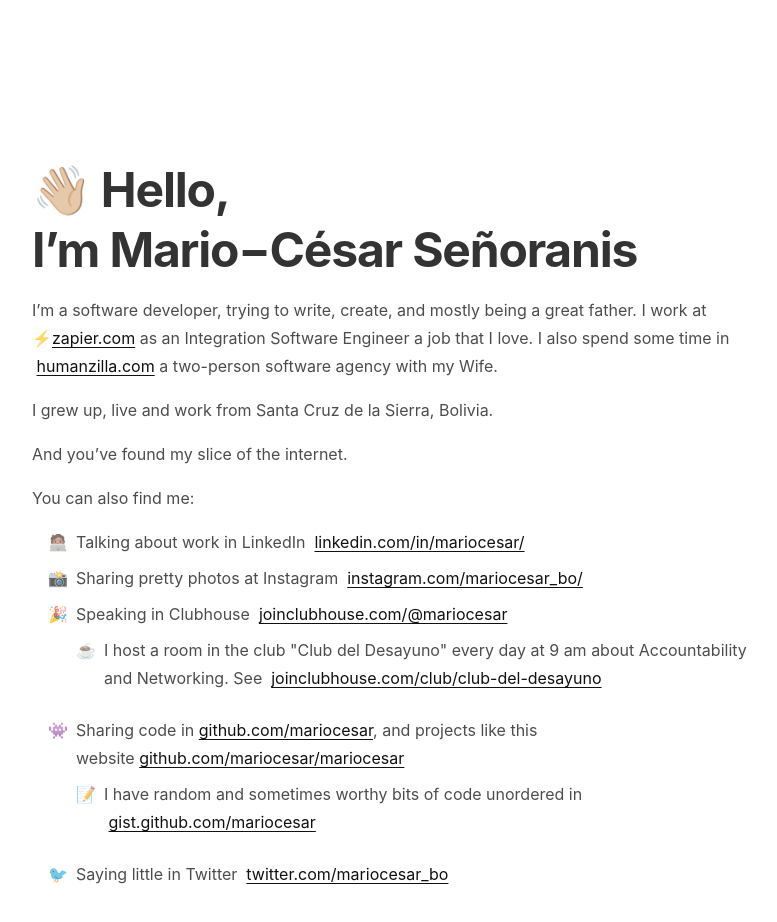
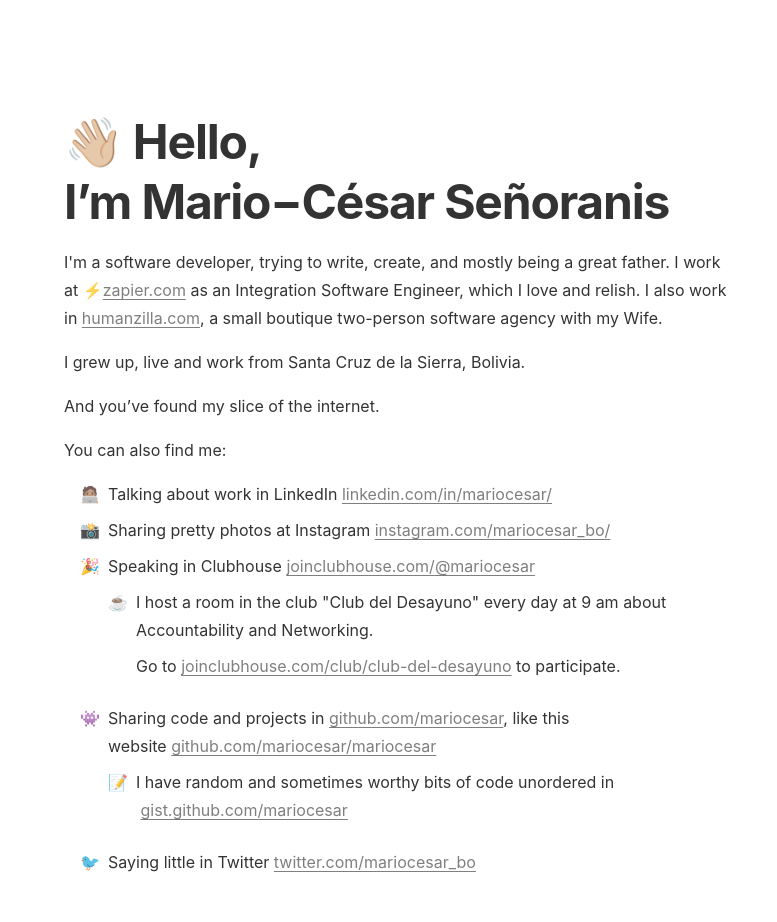
Before and after one commit to mariocesar/mariocesar, a Next.js app: page / in a window 1280 px wide. Shown: the top 922 px of the page, without its empty margins (240-1017 px from the left). Before the commit the page ends 896 px from the top, so only its background shows below. Built offline with nearby package versions, Linux system fonts and the light colour scheme.

Commit message:
Style and copy

```diff
--- /dev/null
+++ b/components/ListItem.js
@@ -0,0 +1,7 @@
+export default function ListItem({ icon, children }) {
+  return (
+    <li data-icon={icon}>
+      <div>{children}</div>
+    </li>
+  );
+}
--- /dev/null
+++ b/components/MarkupLink.js
@@ -0,0 +1,11 @@
+export default function MarkupLink({ children, title }) {
+  let cleanHref = children.startsWith("http")
+    ? children.toString().trim()
+    : `https://${children.toString().trim()}`;
+
+  return (
+    <a target="_blank" title={title || cleanHref} href={cleanHref}>
+      {children.toString().trim()}
+    </a>
+  );
+}
--- a/pages/index.js
+++ b/pages/index.js
@@ -1,22 +1,7 @@
 import Head from "next/head";
 import Page from "../components/Page";
-
-const ListItem = ({ icon, children }) => {
-  return (
-    <li data-icon={icon}>
-      <span>{children}</span>
-    </li>
-  );
-};
-
-const MarkupLink = ({ href }) => {
-  let cleanHref = href.startsWith("http") ? href : `https://${href}`;
-  return (
-    <a target="_blank" href={cleanHref}>
-      {href}
-    </a>
-  );
-};
+import ListItem from "../components/ListItem";
+import MarkupLink from "../components/MarkupLink";
 
 export default function Home() {
   return (
@@ -30,56 +15,62 @@
           <br />
           I’m Mario&minus;César Señoranis
         </h1>
+
         <p>
-          I’m a software developer, trying to write, create, and mostly being a
-          great father. I work at ⚡️
-          <MarkupLink href="zapier.com" /> as an Integration Software Engineer a
-          job that I love. I also spend some time in &nbsp;
-          <MarkupLink href="humanzilla.com" /> a two-person software agency with
-          my Wife.
+          I'm a software developer, trying to write, create, and mostly being a
+          great father. I work at ⚡️<MarkupLink>zapier.com</MarkupLink> as an
+          Integration Software Engineer, which I love and relish. I also work in{" "}
+          <MarkupLink>humanzilla.com</MarkupLink>, a small boutique two-person
+          software agency with my Wife.
         </p>
         <p>I grew up, live and work from Santa Cruz de la Sierra, Bolivia.</p>
         <p>And you’ve found my slice of the internet.</p>
         <p>You can also find me:</p>
+
         <ul role="list">
           <ListItem icon="🧑🏽‍💻">
-            Talking about work in LinkedIn &nbsp;
-            <MarkupLink href="linkedin.com/in/mariocesar/" />
+            Talking about work in LinkedIn&nbsp;
+            <MarkupLink>linkedin.com/in/mariocesar/</MarkupLink>
           </ListItem>
 
           <ListItem icon="📸">
-            Sharing pretty photos at Instagram &nbsp;
-            <MarkupLink href="instagram.com/mariocesar_bo/" />
+            Sharing pretty photos at Instagram&nbsp;
+            <MarkupLink>instagram.com/mariocesar_bo/</MarkupLink>
           </ListItem>
           <ListItem icon="🎉">
-            Speaking in Clubhouse &nbsp;
-            <MarkupLink href="joinclubhouse.com/@mariocesar" />
+            Speaking in Clubhouse&nbsp;
+            <MarkupLink>joinclubhouse.com/@mariocesar</MarkupLink>
             <ul role="list">
               <ListItem icon="☕">
                 I host a room in the club "Club del Desayuno" every day at 9 am
-                about Accountability and Networking. See &nbsp;
-                <MarkupLink href="joinclubhouse.com/club/club-del-desayuno" />
+                about Accountability and Networking.
+                <br />
+              </ListItem>
+              <ListItem icon="">
+                Go to&nbsp;
+                <MarkupLink>
+                  joinclubhouse.com/club/club-del-desayuno
+                </MarkupLink>
+                &nbsp;to participate.
               </ListItem>
             </ul>
           </ListItem>
           <ListItem icon="👾">
-            Sharing code in&nbsp;
-            <MarkupLink href="github.com/mariocesar" />, and projects like this
+            Sharing code and projects in&nbsp;
+            <MarkupLink>github.com/mariocesar</MarkupLink>, like this
             website&nbsp;
-            <MarkupLink href="github.com/mariocesar/mariocesar" />
+            <MarkupLink>github.com/mariocesar/mariocesar</MarkupLink>
             <ul role="list">
               <ListItem icon="📝">
-                <span>
-                  I have random and sometimes worthy bits of code unordered in
-                  &nbsp;
-                  <MarkupLink href="gist.github.com/mariocesar" />
-                </span>
+                I have random and sometimes worthy bits of code unordered in
+                &nbsp;
+                <MarkupLink>gist.github.com/mariocesar</MarkupLink>
               </ListItem>
             </ul>
           </ListItem>
           <ListItem icon="🐦">
-            Saying little in Twitter &nbsp;
-            <MarkupLink href="twitter.com/mariocesar_bo" />
+            Saying little in Twitter&nbsp;
+            <MarkupLink>twitter.com/mariocesar_bo</MarkupLink>
           </ListItem>
         </ul>
       </Page>
--- a/styles/globals.css
+++ b/styles/globals.css
@@ -6,7 +6,7 @@
   font-size: 1rem;
   font-family: inter, -apple-system, BlinkMacSystemFont, "Segoe UI", Helvetica,
     "Apple Color Emoji", Arial, sans-serif, "Segoe UI Emoji", "Segoe UI Symbol";
-  color: rgba(0, 0, 0, 0.7);
+  color: rgba(0, 0, 0, 0.8);
 }
 
 * {
@@ -22,18 +22,19 @@
   font-size: 3rem;
   line-height: 1.25;
   letter-spacing: -0.025em;
-  color: rgba(0, 0, 0, 0.8);
 }
 
 p {
   margin: 0;
   margin-bottom: 1rem;
 }
+
 .container > p:hover,
 .container > ul > li:hover {
   background: rgba(0, 0, 0, 0.033);
   transition: all 100ms ease-in;
 }
+
 ul {
   list-style: none; /* Remove list bullets */
   display: block;
@@ -58,14 +59,15 @@
 }
 
 header {
-  height: 8rem;
+  height: 5rem;
 }
 
 a {
+  position: relative !important;
   text-decoration: underline;
-  text-underline-offset: 0.1875em;
+  text-underline-offset: 0.2em;
   cursor: pointer;
-  color: #111111;
+  color: rgba(0, 0, 0, 0.5);
 }
 
 @media only screen and (min-width: 50rem) {
@@ -76,8 +78,7 @@
 
 a:hover,
 a:active {
-  color: #eb5757;
-  text-decoration: none;
+  color: rgba(0, 0, 0, 0.8);
 }
 
 .main {
@@ -89,7 +90,8 @@
   flex-direction: column;
   justify-content: center;
   align-items: stretch;
-  max-width: 50rem;
+  max-width: 46rem;
   margin: 0 auto;
   padding: 0 2rem;
+  margin-bottom: 4rem;
 }
```
